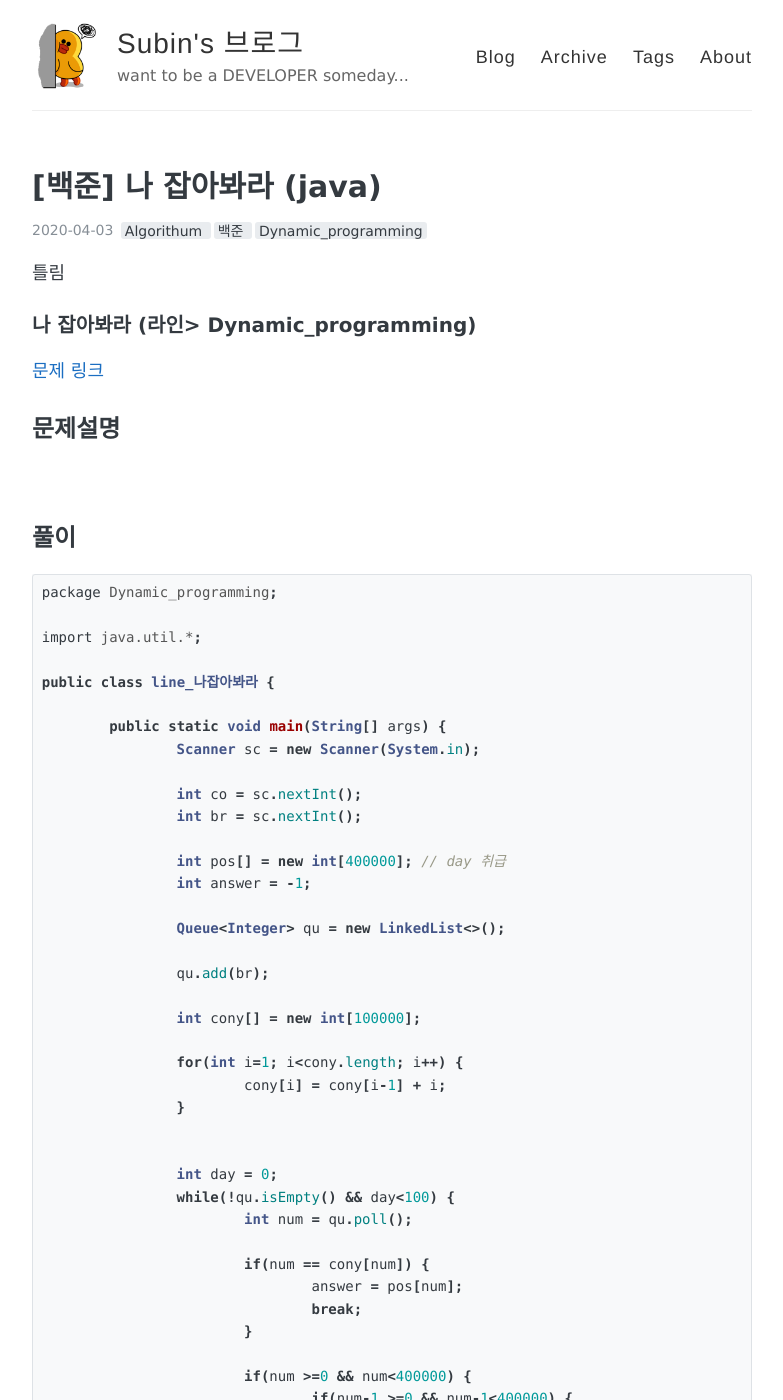
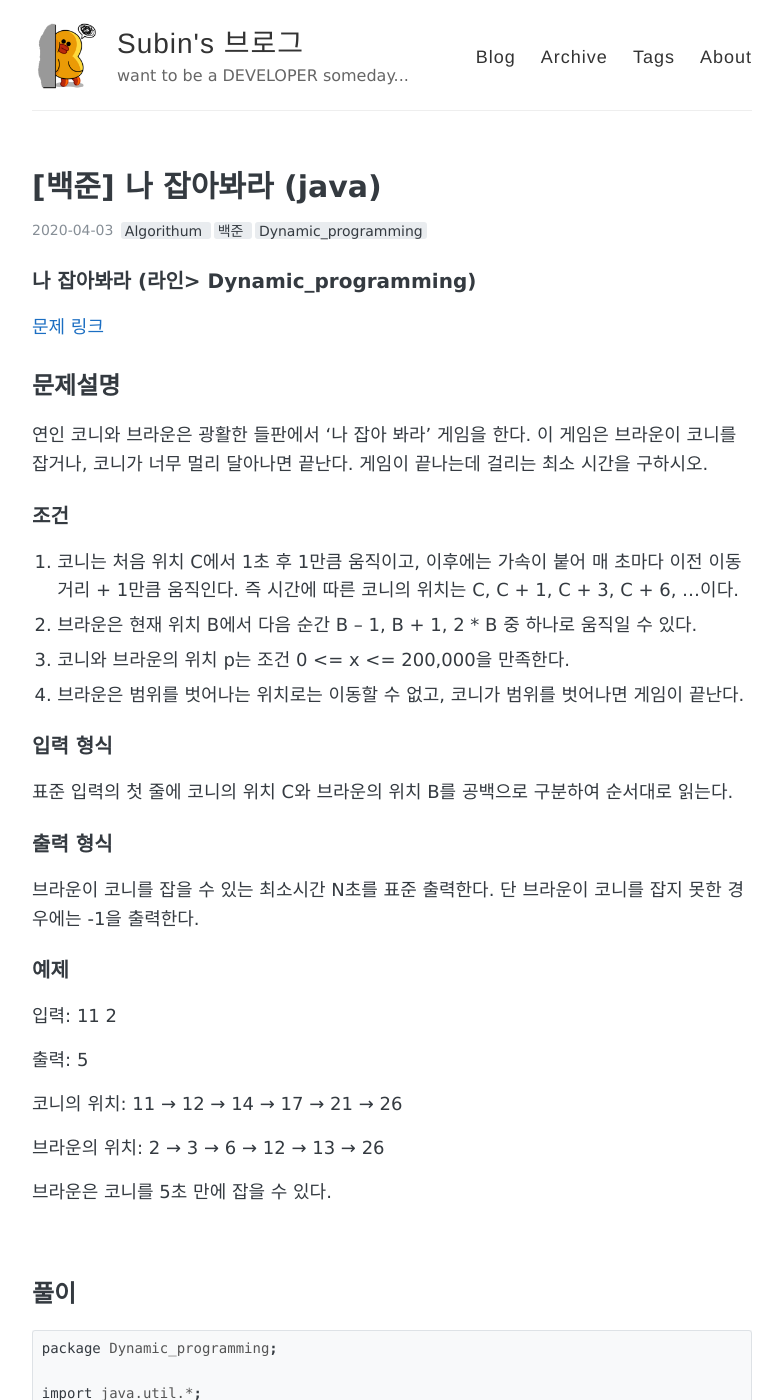
Before and after one commit to Parksuu/Parksuu.github.io, a Jekyll site: the page built from _posts/2020-04-03-133-[라인]-나 잡아봐라-(java).md, in a window 1280 px wide and 1400 px high. Shown: the whole window, without its empty margins (248-1031 px from the left). Built offline with Jekyll 4.4.1, drawn with Linux system fonts in a browser that asks for light colours; comment, search, counter and statistics services are not loaded; some of the changed text lies outside the part shown.

Commit message:
test 1-5

````diff
--- a/_posts/2020-04-03-133-[라인]-나 잡아봐라-(java).md
+++ b/_posts/2020-04-03-133-[라인]-나 잡아봐라-(java).md
@@ -10,15 +10,40 @@
 comments: true
 ---
 
-틀림
-
 ###   나 잡아봐라 (라인> Dynamic_programming)
 
-[문제 링크](https://programmers.co.kr/learn/courses/30/lessons/)
+[문제 링크](https://engineering.linecorp.com/ko/blog/2019-firsthalf-line-internship-recruit-coding-test/ )
 
 ## 문제설명
 
+연인 코니와 브라운은 광활한 들판에서 ‘나 잡아 봐라’ 게임을 한다. 이 게임은 브라운이 코니를 잡거나, 코니가 너무 멀리 달아나면 끝난다. 게임이 끝나는데 걸리는 최소 시간을 구하시오.
 
+### 조건
+
+1. 코니는 처음 위치 C에서 1초 후 1만큼 움직이고, 이후에는 가속이 붙어 매 초마다 이전 이동 거리 + 1만큼 움직인다. 즉 시간에 따른 코니의 위치는 C, C + 1, C + 3, C + 6, …이다.
+2. 브라운은 현재 위치 B에서 다음 순간 B – 1, B + 1, 2 * B 중 하나로 움직일 수 있다.
+3. 코니와 브라운의 위치 p는 조건 0 <= x <= 200,000을 만족한다.
+4. 브라운은 범위를 벗어나는 위치로는 이동할 수 없고, 코니가 범위를 벗어나면 게임이 끝난다.
+
+### 입력 형식
+
+표준 입력의 첫 줄에 코니의 위치 C와 브라운의 위치 B를 공백으로 구분하여 순서대로 읽는다.
+
+### 출력 형식
+
+브라운이 코니를 잡을 수 있는 최소시간 N초를 표준 출력한다. 단 브라운이 코니를 잡지 못한 경우에는 -1을 출력한다.
+
+### 예제
+
+입력: 11 2
+
+출력: 5
+
+코니의 위치: 11 → 12 → 14 → 17 → 21 → 26
+
+브라운의 위치: 2 → 3 → 6 → 12 → 13 → 26
+
+브라운은 코니를 5초 만에 잡을 수 있다.
 
 <br>
 
@@ -37,57 +62,61 @@
 		int co = sc.nextInt();
 		int br = sc.nextInt();
 
-		int pos[] = new int[400000]; // day 취급
+		int pos[] = new int[200001]; //값을 min 초 취급
 		int answer = -1;
 
 		Queue<Integer> qu = new LinkedList<>();
 
 		qu.add(br);
 
-		int cony[] = new int[100000];
-
-		for(int i=1; i<cony.length; i++) {
-			cony[i] = cony[i-1] + i;
-		}
-
-
-		int day = 0;
-		while(!qu.isEmpty() && day<100) {
+		while(true) {
 			int num = qu.poll();
 
-			if(num == cony[num]) {
+			int time = pos[num];
+			int cony = 0;
+			for(int i=1; i<=time; i++)
+				cony += i;
+
+			if(num == co + cony) {
 				answer = pos[num];
 				break;
 			}
 
-			if(num >=0 && num<400000) {
-				if(num-1 >=0 && num-1<400000) {
-					pos[num-1] = pos[num]+1;
-					qu.add(num-1);
-				}
+			int next=0;
+			for(int i=0; i<3; i++) {
+				if(i==0)
+					next = num-1;
+				if(i==1)
+					next = num+1;
+				if(i==2)
+					next = num*2;
 
-				if(num+1 >=0 && num+1<400000) {
-					pos[num+1] = pos[num]+1;
-					qu.add(num+1);
-				}
-
-				if(num*2 >=0 && num*2<400000) {
-					pos[num*2] = pos[num]+1;
-					qu.add(num*2);
+				if(next>=0 && next<200001 && pos[next] ==0) {
+					qu.add(next);
+					pos[next] = pos[num]+1;
 				}
 			}
-
-			day++;
 		}
 
 		System.out.println("answer " + answer);
 	}
 }
-
 ```
 
-#### 후기 (min)
+#### 후기 (1h)
 
+테스트 케이스가 하나라서 다른 반례가 있는지는 모르겠으나...<br>
 
+일단 5가 나오긴 함. <br>
 
-<br>
+저번에 풀 때는 왜 버벅 거렸는지.... <br>
+
+1. 일단 숨바꼭질과 유사했으나,, 왜 잊은건지 어쨌든
+2. 브라운은 이십만이상의 위치로 가지 못하기때문에, pos[20만] 으로 설정
+3. 또한 코니의 위치는 미리 구해놓지말고, pos[브라운 위치] 에 들어있는 값이 브라운이 그 위치에서 가질 수 있는 **가장 작은 초**이기때문에
+4. 조건을 비교해줄 때, 코니의 위치는
+   1. num = 브라운의 위치
+   2. time = pos[num] = 브라운의 위치에서 가지는 시간
+   3. cony = 코니의 시간은 (1+2+3+....+time)에 자신의 시간 더한 값이고
+   4. if(num == cony + co) 브라운의 위치와 코니의 위치가 같다면
+   5. 답은 브라운의 위치가 가지는 시간(최소 시간)이다!
````
Also changed, not shown: _posts/2020-04-03-130-[백준]-신입사원-(java).md (+56 -4 lines), _posts/2020-04-03-131-[백준]-욕심쟁이 판다-(java).md (+5 -1 lines), _posts/2020-04-03-132-[백준]-RE-여행경로-(java).md (+50 -1 lines), _posts/2020-04-05-134-[Coding test]-0405_1-(java).md (added, +108 -0 lines), _posts/2020-04-05-135-[Coding test]-0405_2-(java).md (added, +80 -0 lines), _posts/2020-04-05-136-[Coding test]-0405_3-(java).md (added, +26 -0 lines), _posts/2020-04-05-137-[Coding test]-0405_4-(java).md (added, +117 -0 lines), _posts/2020-04-05-138-[Coding test]-0405_5-(java).md (added, +111 -0 lines).
